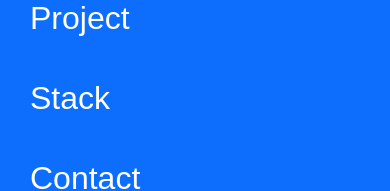
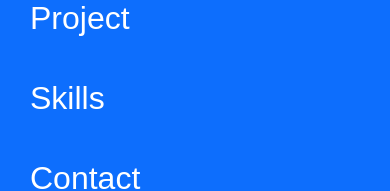
Before and after one commit to JIINSUNG/Portfolio_Next, a Next.js app: page /about in a window 390 px wide. Both pictures are taken after a click on the element 338 px from the left and 50 px from the top of the page. Shown: the part 190-381 px from the top of the page. Built offline with nearby package versions, Linux system fonts and the light colour scheme.

Commit message:
fix: 모바일에서 스킬 페이지 이동 시 404가 뜨던 문제 수정

```diff
--- a/src/entities/mobileMenu/MobileMenu.tsx
+++ b/src/entities/mobileMenu/MobileMenu.tsx
@@ -37,10 +37,10 @@ const MobileMenu = () => {
           onClick={() => {
             context.setMenuOpen(false);
           }}
-          href="/stack"
+          href="/skills"
           className={styles.link}
         >
-          Stack
+          Skills
         </Link>
         <Link
           onClick={() => {
```
